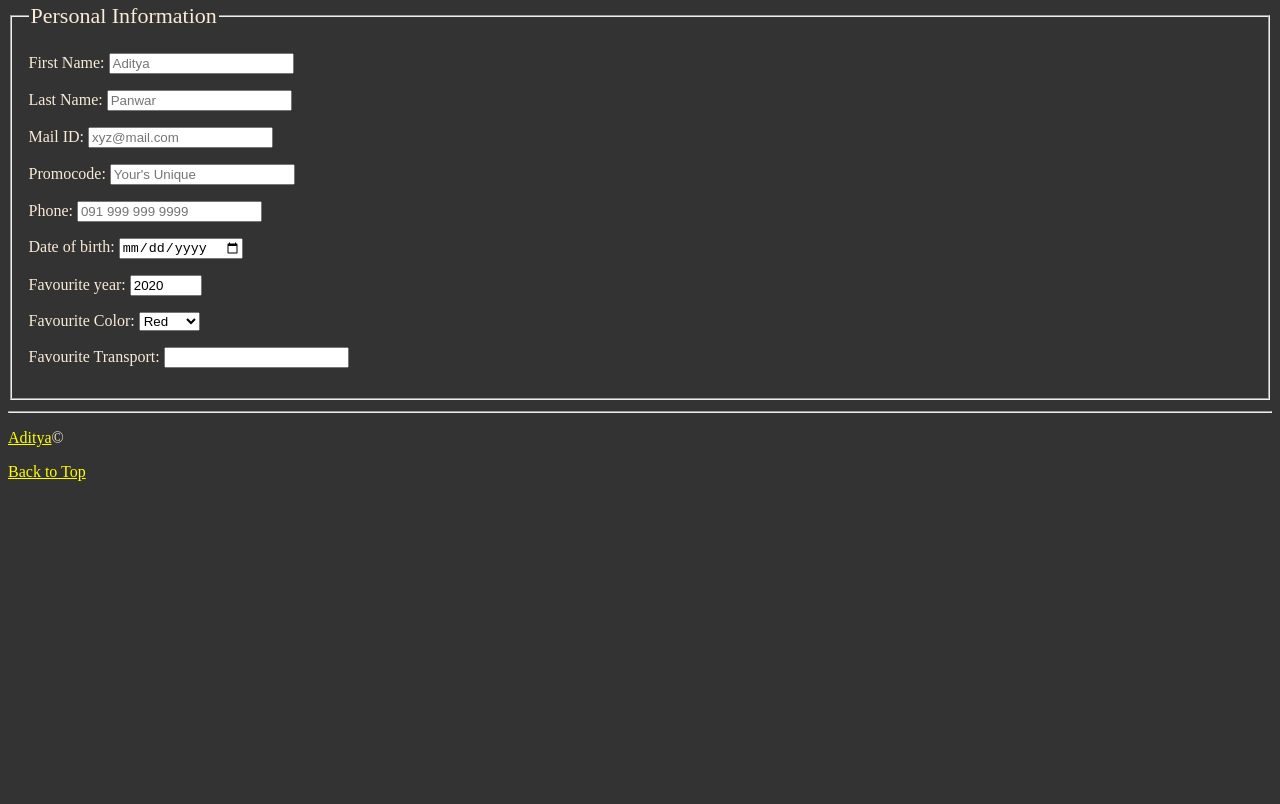
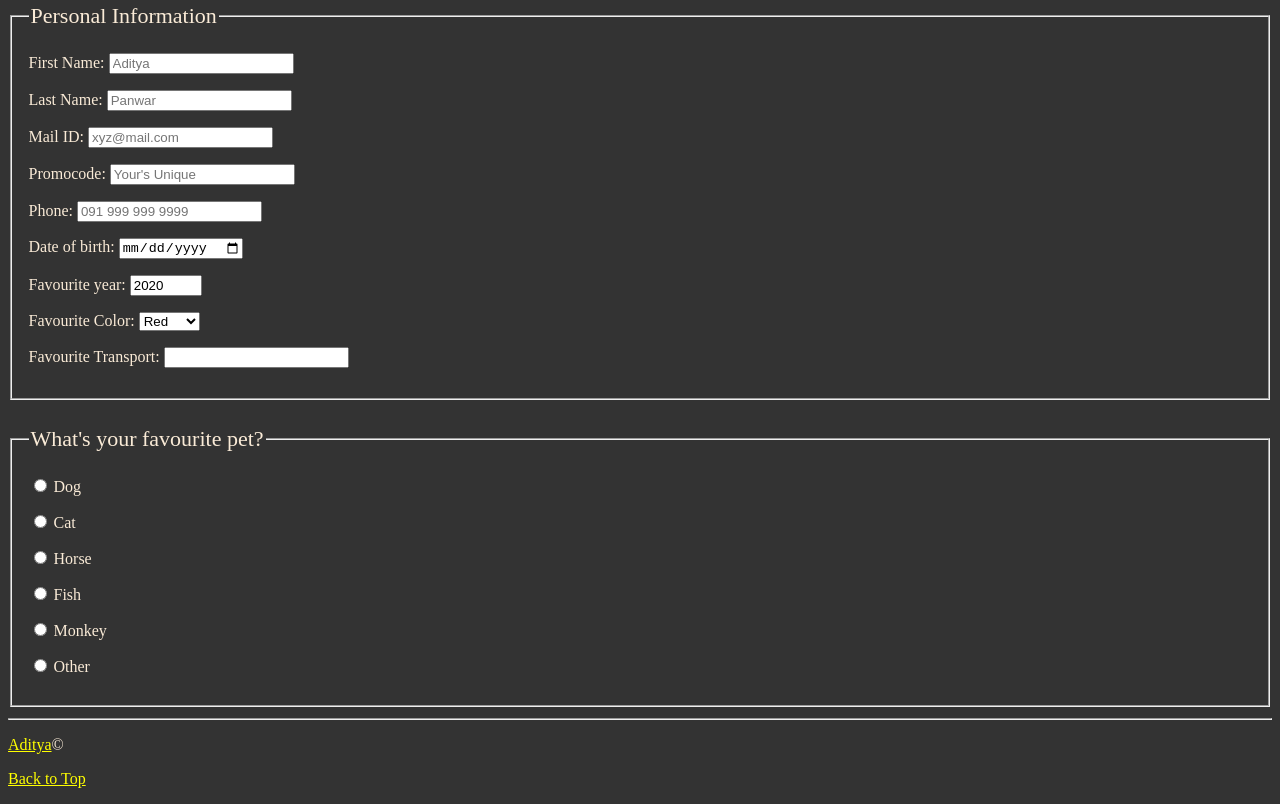
Before and after one commit to BANZOM/html-tutorial, a plain HTML site: page 09/index.html in a window 1280 px wide. Shown: the part 4508-5312 px from the top of the page. Before the commit the page ends 5005 px from the top, so only its background shows below. Drawn offline with Linux system fonts and the light colour scheme.

Commit message:
radio, input,label,option bar

```diff
--- a/09/index.html
+++ b/09/index.html
@@ -390,6 +390,35 @@
             </datalist>
           </p>
         </fieldset>
+        <br>
+        <fieldset>
+          <legend>What's your favourite pet?</legend>
+
+          <p>
+            <input type="radio" id="dog" name="pet" value="dog">
+            <label for="dog">Dog</label>
+          </p>
+          <p>
+            <input type="radio" id="cat" name="pet">
+            <label for="cat">Cat</label>
+          </p>
+          <p>
+            <input type="radio" id="horse" name="pet">
+            <label for="horse">Horse</label>
+          </p>
+          <p>
+            <input type="radio" id="fish" name="pet">
+            <label for="fish">Fish</label>
+          </p>
+          <p>
+            <input type="radio" id="monkey" name="pet">
+            <label for="monkey">Monkey</label>
+          </p>
+          <p>
+            <input type="radio" id="other" name="pet">
+            <label for="other">Other</label>
+          </p>
+        </fieldset>
       </form>
     </article>
     <hr />
```
